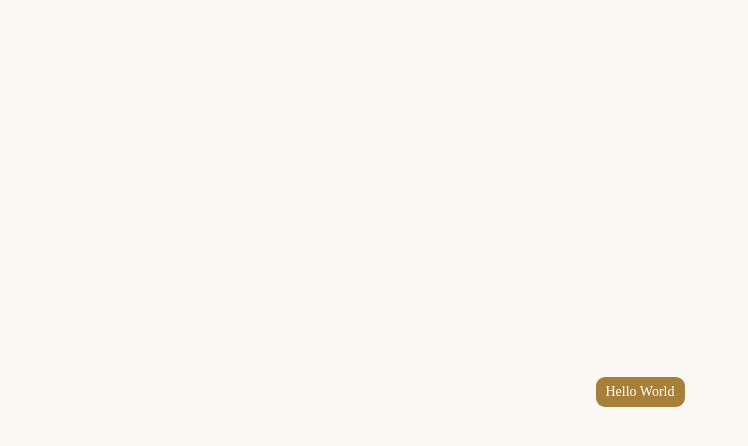
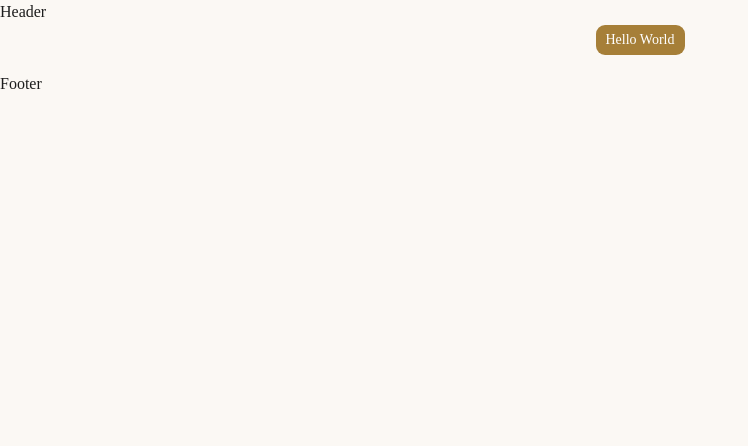
Before and after one commit to sabbirhosen44/StoreFront, a Next.js app: page / in a window 1280 px wide. Shown: the top 446 px of the page, without its empty margins (0-748 px from the left). Built offline with nearby package versions, Linux system fonts and the light colour scheme.

Commit message:
feat: initialize project architecture with Redux, Zod, and folder structure

```diff
--- a/app/layout.tsx
+++ b/app/layout.tsx
@@ -1,3 +1,5 @@
+import Footer from "@/components/web/Footer";
+import Header from "@/components/web/Header";
 import type { Metadata } from "next";
 import { Geist, Geist_Mono } from "next/font/google";
 import "./globals.css";
@@ -13,8 +15,8 @@ const geistMono = Geist_Mono({
 });
 
 export const metadata: Metadata = {
-  title: "Create Next App",
-  description: "Generated by create next app",
+  title: "StoreFront | Modern E-commerce",
+  description: "High quality e-commerce platform for clothing and accessories.",
 };
 
 export default function RootLayout({
@@ -27,7 +29,9 @@ export default function RootLayout({
       lang="en"
       className={`${geistSans.variable} ${geistMono.variable} h-full antialiased`}
     >
-      <body className="min-h-full flex flex-col">{children}</body>
+      <Header />
+      <main className="flex-1">{children}</main>
+      <Footer />
     </html>
   );
 }
--- /dev/null
+++ b/components/web/Footer.tsx
@@ -0,0 +1,7 @@
+import React from "react";
+
+const Footer = () => {
+  return <div>Footer</div>;
+};
+
+export default Footer;
--- /dev/null
+++ b/components/web/Header.tsx
@@ -0,0 +1,7 @@
+import React from "react";
+
+const Header = () => {
+  return <div>Header</div>;
+};
+
+export default Header;
```
Also changed, not shown: package.json (+6 -1 lines), 1 other file (tests, documents, lock files or other folders).
